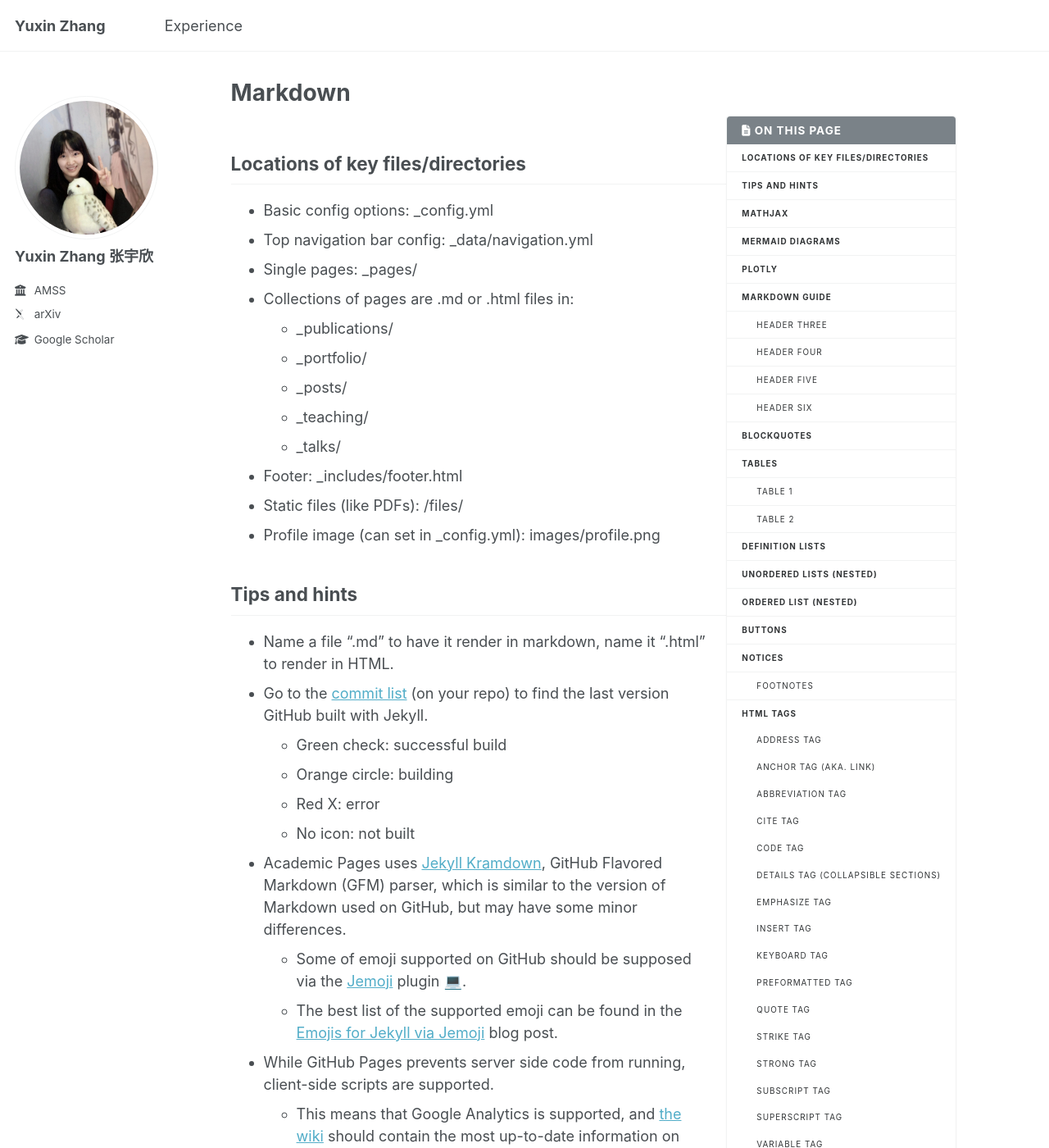
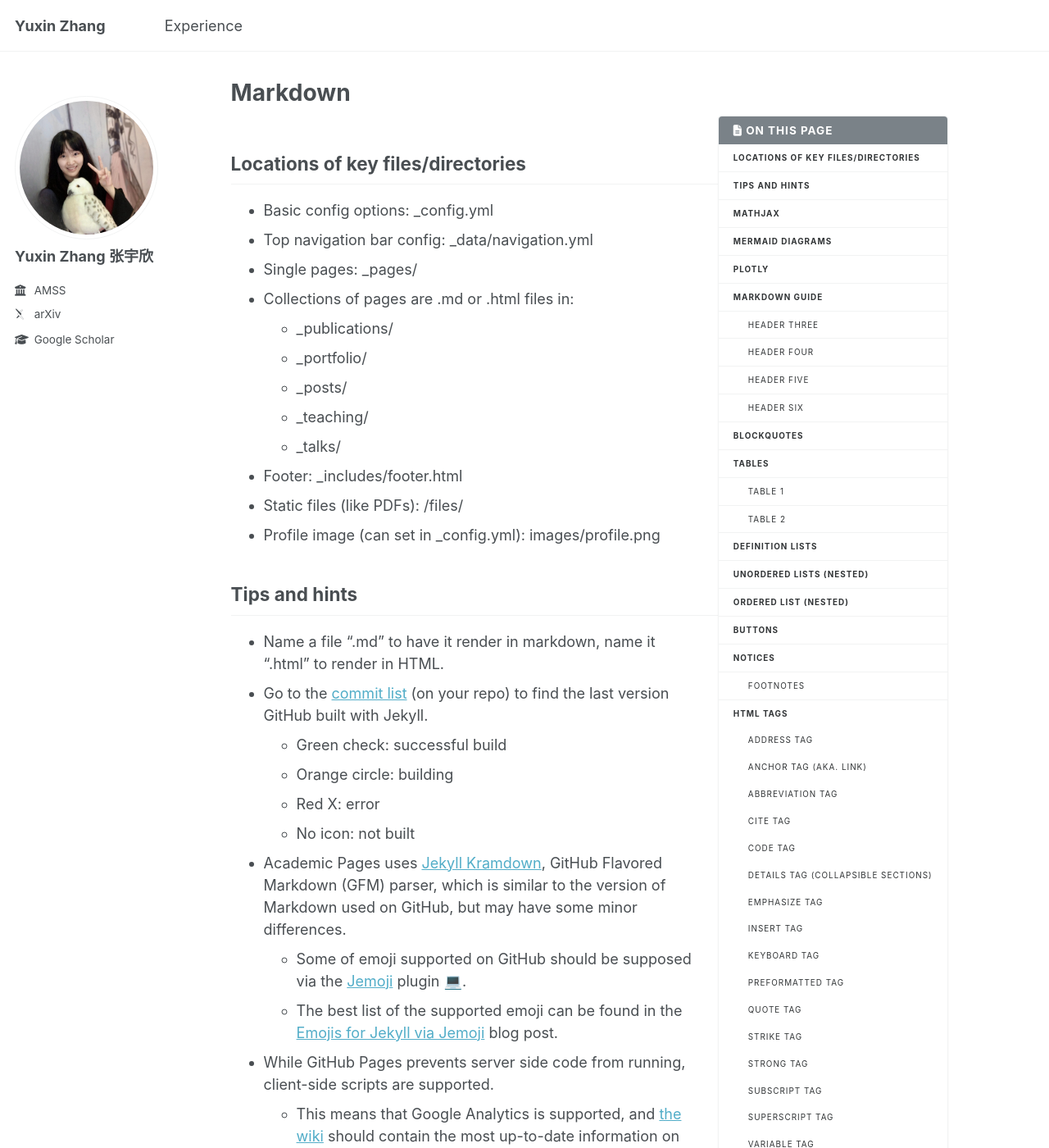
Before and after one commit to yuxinzhangmath/yuxinzhangmath.github.io, a Jekyll site: the page built from _pages/markdown.md, in a window 1280 px wide and 1400 px high. Shown: the whole window at 82% size. Built offline with Jekyll 4.4.1, drawn with Linux system fonts in a browser that asks for light colours; emoji names are drawn with the system emoji font; some web fonts are replaced; a script bundle is joined from its source files by our own code; library files that are not in the unit come from our copies; formulas are drawn with MathJax 3.

Commit message:
Update _page.scss

```diff
--- a/_sass/layout/_page.scss
+++ b/_sass/layout/_page.scss
@@ -20,7 +20,7 @@
   @include breakpoint($large) {
     @include span(10 of 12 last);
     @include prefix(0.5 of 12);
-    @include suffix(0.9 of 12);
+    @include suffix(1.0 of 12);
   }
 
   .page__inner-wrap {
```
